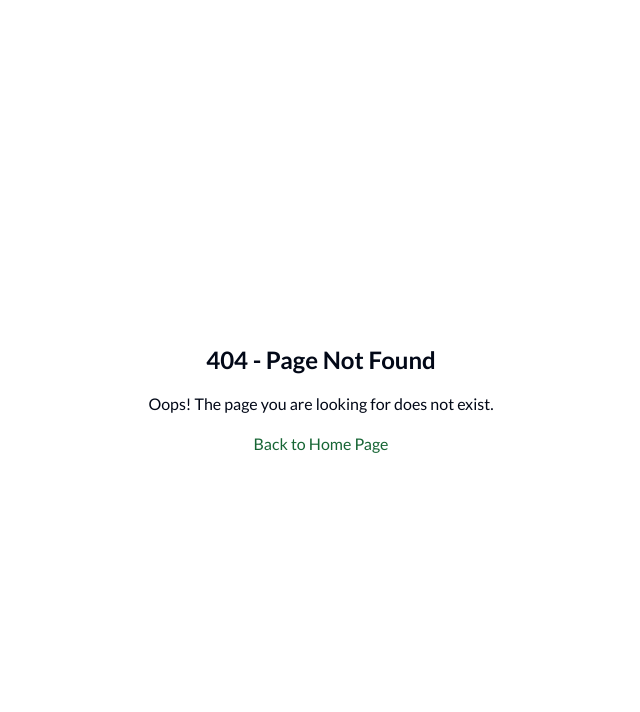
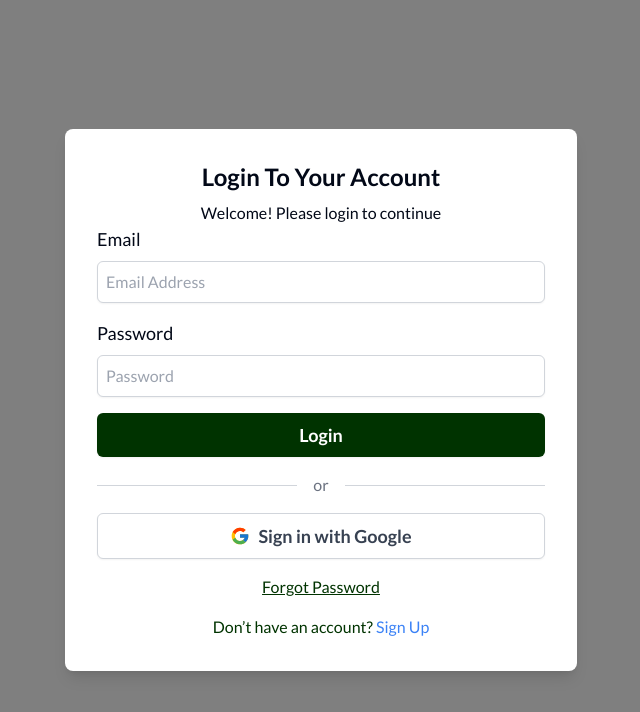
Before and after one commit to HackRepairsKenya/hack-repairs-react, a React (Vite) app: page /login in a window 1280 px wide. Before the commit this address had no page. Shown: the top 712 px of the page, without its empty margins (319-959 px from the left). Built offline with nearby package versions, Linux system fonts and the light colour scheme.

Commit message:
login updates

```diff
--- a/package.json
+++ b/package.json
@@ -42,6 +42,7 @@
     "tailwindcss-animate": "^1.0.7",
     "toast": "^0.5.4",
     "use-react-router-breadcrumbs": "^4.0.1",
+    "yup": "^1.4.0",
     "zod": "^3.23.8"
   },
   "devDependencies": {
--- a/src/App.tsx
+++ b/src/App.tsx
@@ -1,4 +1,4 @@
-import React, { Suspense } from 'react';
+import React, { Suspense, useState } from 'react';
 import { BrowserRouter, Route, Routes } from 'react-router-dom';
 import PageNotFound from './pages/PageNotFound.tsx';
 import { HelmetProvider } from 'react-helmet-async';
@@ -6,6 +6,9 @@ import Loading from './components/spinner/Loading.tsx';
 import TermsAndConditions from './pages/TermsAndConditions.tsx';
 import ShippingPolicy from './pages/ShippingPolicy.tsx';
 import ReturnPolicy from './pages/ReturnPolicy.tsx';
+import SignUp from './components/auth/SignUp.tsx';
+import useToken from './utils/UseToken.tsx';
+import Login from './pages/Login.tsx';
 const SellWithUsPage = React.lazy(() => import('./pages/SellWithUs.tsx'));
 const Sell = React.lazy(() => import('./pages/Sell.tsx'));
 const Services = React.lazy(() => import('./pages/Services.tsx'));
@@ -32,6 +35,8 @@ const AboutUs = React.lazy(() => import('./pages/AboutUs.tsx'));
 const helmetContext = {};
 
 function App() {
+  const { token, setToken } = useToken();
+  const [user, setUser] = useState(""); // State to store user data
   return (
     <HelmetProvider context={helmetContext}>
       <BrowserRouter>
@@ -43,6 +48,9 @@ function App() {
             <Route path='/sell-with-us/sell' element={<Sell />} />
             {/* Services */}
             <Route path='/services' element={<Services />} />
+            if (!token){
+            <Route path="/login" element={<Login token={token} setToken={ setToken } setUser={setUser}/>} />
+          }
 
             {/* Categories */}
             <Route path='/category/:id' element={<CategoriesDetailedView />} />
@@ -57,6 +65,7 @@ function App() {
             <Route path='/cart' element={<Cart />} />
             <Route path='/checkout' element={<Checkout />} />
             <Route path='/booking' element={<BookingPage />} />
+            <Route path='sign-up' element={<SignUp />} />
 
             <Route path="/admin/dashboard/home" element={<Dashboard />} />
             <Route path="/admin/dashboard/products" element={<Products />} />
--- a/src/components/auth/SignIn.tsx
+++ b/src/components/auth/SignIn.tsx
@@ -1,16 +1,76 @@
+import axios from 'axios';
+import { useFormik } from 'formik';
 import { FcGoogle } from 'react-icons/fc';
-import { Link } from 'react-router-dom';
-import Signup from './SignUp';
-import { useState } from 'react';
+import { Link, useLocation, useNavigate } from 'react-router-dom';
+import * as Yup from "yup";
+
 
 interface PropTypes {
   closeModal: () => void;
+  setToken: (token: string) => void;  // Ensure it expects a token string
+  setUser: (user: string) => void;    // Ensure it expects a user string
+  token: string;
 }
 
-const SignIn = ({ closeModal }: PropTypes) => {
-  const [showModal, setShowModal] = useState<boolean>(false);
+const SignIn = ({ closeModal , setToken,setUser,token }:PropTypes) => {
+  const navigate = useNavigate();
+  const location = useLocation();
 
 
+  const redirectPath = location.state?.path || "/";
+
+
+  // function to get user details
+  const getUserDetails = async(token: string) =>{
+    const response = await axios.get(`https://api.hackrepairs.co.ke/client/${token}`)
+    setUser(response.data.name)
+  }
+
+
+  // Define validation schema
+  const validationSchema = Yup.object().shape({
+    email: Yup.string()
+      .email("Invalid email address")
+      .required("Please enter email"),
+    password: Yup.string().required("Please enter password"),
+  });
+
+
+   // useFormik hook
+   const formik = useFormik({
+    initialValues: {
+      email: "",
+      password: "",
+    },
+    validationSchema,
+    onSubmit: async (values) => {
+      try {
+        // Make API call to backend to confirm user details
+        const response = await axios.post(
+          "https://api.hackrepairs.co.ke/client/login",
+          values
+        );
+        if (response) {
+          // If user details are valid, login and navigate to the specified route
+          setToken(response.data.token)
+          await getUserDetails(token);
+          console.log("token",token)
+
+
+          navigate(redirectPath, { replace: true });
+        } else {
+          // If user details are invalid, display error message
+          console.error("Invalid credentials");
+          // Handle invalid credentials
+          navigate("/login")
+        }
+      } catch (error) {
+        console.error("Login failed:", error);
+        // Handle login failure
+        alert("Login failed. Please try again.");
+      }
+    },
+  });
   const stopPropagation = (e: React.MouseEvent<HTMLDivElement, MouseEvent>) => {
     e.stopPropagation();
   };
@@ -29,17 +89,24 @@ const SignIn = ({ closeModal }: PropTypes) => {
             Login To Your Account
           </h1>
           <p className="text-center">Welcome! Please login to continue</p>
-          <form className="space-y-4">
+          <form className="space-y-4" onSubmit={formik.handleSubmit}>
             <div className="flex flex-col">
               <label htmlFor="email" className="mb-2 text-base md:text-lg font-medium">
                 Email
               </label>
               <input
                 id="email"
+                name="email"
                 type="email"
-                required
+                onChange={formik.handleChange}
+                onBlur={formik.handleBlur}
+                value={formik.values.email}
+                placeholder="Email Address"
                 className="p-2 border border-gray-300 rounded-md shadow-sm focus:outline-none focus:ring-2 focus:ring-blue-500"
               />
+               {formik.touched.email && formik.errors.email ? (
+            <div className="text-red-500">{formik.errors.email}</div>
+          ) : null}
             </div>
             <div className="flex flex-col">
               <label htmlFor="password" className="mb-2 text-base md:text-lg font-medium">
@@ -47,10 +114,17 @@ const SignIn = ({ closeModal }: PropTypes) => {
               </label>
               <input
                 id="password"
+                name="password"
                 type="password"
-                required
+                onChange={formik.handleChange}
+                onBlur={formik.handleBlur}
+                value={formik.values.password}
+                placeholder="Password"
                 className="p-2 border border-gray-300 rounded-md shadow-sm focus:outline-none focus:ring-2 focus:ring-blue-500"
               />
+                {formik.touched.password && formik.errors.password ? (
+            <div className="text-red-500">{formik.errors.password}</div>
+          ) : null}
             </div>
 
             <button
@@ -78,7 +152,7 @@ const SignIn = ({ closeModal }: PropTypes) => {
           <p className="mt-4 text-button text-center">
             Don&rsquo;t have an account?{' '}
             <span
-              onClick={() => setShowModal(true)}
+              onClick={()=>navigate('/sign-up')}
               className="text-blue-500 hover:underline cursor-pointer"
             >
               Sign Up
@@ -86,7 +160,7 @@ const SignIn = ({ closeModal }: PropTypes) => {
           </p>
         </div>
       </div>
-      {showModal && <Signup />}
+
     </div>
   );
 };
--- a/src/components/auth/SignUp.tsx
+++ b/src/components/auth/SignUp.tsx
@@ -1,32 +1,60 @@
-
 import { useState } from 'react';
 import { FcGoogle } from 'react-icons/fc'; // Import Google icon
+import axios from 'axios'; // Import axios
+import { useNavigate } from 'react-router-dom';
 
-const Signup = () => {
-   // Add signinWithGoogle function in the context
-
+const SignUp = () => {
   const [email, setEmail] = useState<string>('');
   const [password, setPassword] = useState<string>('');
   const [confirmPassword, setConfirmPassword] = useState<string>('');
+  const [loading, setLoading] = useState<boolean>(false); // Optional: for showing loading state
+  const navigate = useNavigate()
 
-  const handleSubmit = (e: React.FormEvent<HTMLFormElement>) => {
+  const handleSubmit = async (e: React.FormEvent<HTMLFormElement>) => {
     e.preventDefault();
+
+    // Check if passwords match
     if (password !== confirmPassword) {
       alert('Passwords do not match');
       return;
     }
 
+    // Set loading to true
+    setLoading(true);
+
+    try {
+      // Prepare the data
+      const data = {
+        email,
+        password,
+      };
+
+      // Send a POST request to the API
+      const response = await axios.post('https://api.hackrepairs.co.ke/clients', data);
+
+      // Handle success response
+      console.log('Sign-up successful:', response.data);
+      alert('Account created successfully!');
+      navigate('/')
+    } catch (error) {
+      // Handle error
+      console.error('Error signing up:', error);
+      alert('There was an error creating your account. Please try again later.');
+    } finally {
+      // Set loading to false
+      setLoading(false);
+    }
   };
 
   const handleGoogleSignIn = () => {
-
+    // Implement Google Sign-In logic here
   };
 
   return (
-    <div className='bg-black h-screen absolute top-0 left-0 w-full bg-opacity-50 flex justify-center items-center'>
+    <div className="bg-black h-screen absolute top-0 left-0 w-full bg-opacity-50 flex justify-center items-center">
       <div className="bg-white w-[90%] md:w-1/2 shadow-lg rounded-lg mx-auto p-8 max-w-lg">
         <h1 className="text-2xl text-center md:text-2xl font-bold mb-2">Create Your Account</h1>
-        <p className='text-center'>Welcome! Please sign up to continue</p>
+        <p className="text-center">Welcome! Please sign up to continue</p>
         <form onSubmit={handleSubmit} className="space-y-4">
           <div className="flex flex-col">
             <label htmlFor="email" className="mb-2 text-base md:text-lg font-medium">Email</label>
@@ -64,8 +92,9 @@ const Signup = () => {
           <button
             type="submit"
             className="w-full text-base md:text-lg py-2 px-4 bg-button text-white font-semibold rounded-md shadow-sm hover:bg-blue-600 focus:outline-none focus:ring-2 focus:ring-blue-500"
+            disabled={loading}
           >
-            Sign Up
+            {loading ? 'Signing Up...' : 'Sign Up'}
           </button>
         </form>
         <div className="flex items-center my-4">
@@ -80,10 +109,11 @@ const Signup = () => {
           <FcGoogle className="text-xl mr-2 " /> Sign up with Google
         </button>
         <p className="mt-4 text-center">
-          Have an account? <p className="text-blue-500 hover:underline">Sign In</p>
+          Have an account? <span className="text-blue-500 hover:underline">Sign In</span>
         </p>
       </div>
     </div>
   );
 };
-export default Signup;
+
+export default SignUp;
--- a/src/components/mainlayout/Navbar.tsx
+++ b/src/components/mainlayout/Navbar.tsx
@@ -169,7 +169,7 @@ setCategories(response.data)
               <li className="capitalize font-bold">
                 <DropdownMenu>
                   <DropdownMenuTrigger><span className="flex  items-center gap-2">
-                    <span>Categories</span> <span className="text-2xl"><RiArrowDropDownLine /></span></span> </DropdownMenuTrigger>
+                    <span>product categories</span> <span className="text-2xl"><RiArrowDropDownLine /></span></span> </DropdownMenuTrigger>
                   <DropdownMenuContent>
 
 {categories.map((category)=>< DropdownMenuItem onClick={()=> handleCategoryClick(`${category.name}`)} >{category.name}</DropdownMenuItem>)}
@@ -190,7 +190,7 @@ setCategories(response.data)
               </DropdownMenu> </li>
               <li className="capitalize font-bold"> <DropdownMenu>
                 <DropdownMenuTrigger><span className="flex  items-center gap-2">
-                  <span>LCD's</span> <span className="text-2xl"><RiArrowDropDownLine /></span></span> </DropdownMenuTrigger>
+                  <span>Services</span> <span className="text-2xl"><RiArrowDropDownLine /></span></span> </DropdownMenuTrigger>
                 <DropdownMenuContent>
                   <DropdownMenuItem onClick={()=> handleCategoryClick('/phone-screens')}>phone screens</DropdownMenuItem>
 
--- a/src/pages/Checkout.tsx
+++ b/src/pages/Checkout.tsx
@@ -60,8 +60,6 @@ const Checkout = () => {
       alert("Failed to place the order. Please try again.");
     }
   };
-
-
 
 
   return (
--- a/src/pages/Home.tsx
+++ b/src/pages/Home.tsx
@@ -2,7 +2,6 @@ import CarouselBanner from "@/components/CarouselBanner";
 import Brands from "@/components/home/Brand";
 import Categories from "@/components/home/Categories";
 import Hero from "@/components/home/Hero.tsx";
-import OtherProducts from "@/components/home/OtherProducts";
 import Repairs from "@/components/home/Repairs";
 import WhyHR from "@/components/home/WHYHR";
 import Footer from "@/components/mainlayout/Footer";
@@ -63,7 +62,7 @@ const handleClose =()=>{
       <WhyHR />
       <Categories />
       <Repairs />
-      <OtherProducts />
+      {/* <OtherProducts /> */}
       <Brands />
 
       <Footer />
--- /dev/null
+++ b/src/pages/Login.tsx
@@ -0,0 +1,15 @@
+import SignIn from "@/components/auth/SignIn";
+interface PropTypes {
+
+    setToken: (token: string) => void;  // Ensure it expects a token string
+    setUser: (user: string) => void;    // Ensure it expects a user string
+    token: string;
+  }
+
+export default function Login({ setToken,setUser,token }:PropTypes) {
+  return (
+    <div>
+      <SignIn  token={token} setToken={ setToken } setUser={setUser} />
+    </div>
+  )
+}
--- /dev/null
+++ b/src/utils/UseToken.tsx
@@ -0,0 +1,24 @@
+import { useState } from 'react';
+
+export default function useToken() {
+  // Retrieve the token from session storage
+  const getToken = () => {
+    const tokenString = sessionStorage.getItem('token');
+    if (!tokenString) return null; // Handle null or undefined tokenString safely
+    const userToken = JSON.parse(tokenString);
+    return userToken?.token || null; // Ensure we return null if the token is missing
+  };
+
+  const [token, setToken] = useState(getToken()); // Initialize state with the token
+
+  // Save the token in session storage and update the state
+  const saveToken = (userToken: { token: string; }) => {
+    sessionStorage.setItem('token', JSON.stringify(userToken));
+    setToken(userToken.token); // Update state with the new token
+  };
+
+  return {
+    setToken: saveToken, // Expose the saveToken function
+    token // Expose the token value
+  };
+}
--- a/src/utils/types.ts
+++ b/src/utils/types.ts
@@ -48,7 +48,6 @@ export interface Product {
 
   export interface CartItem {
     ProductName: string ;
-
     coverImage: string ;
     id: number;
     name: string;
```
Also changed, not shown: 1 other file (tests, documents, lock files or other folders).
